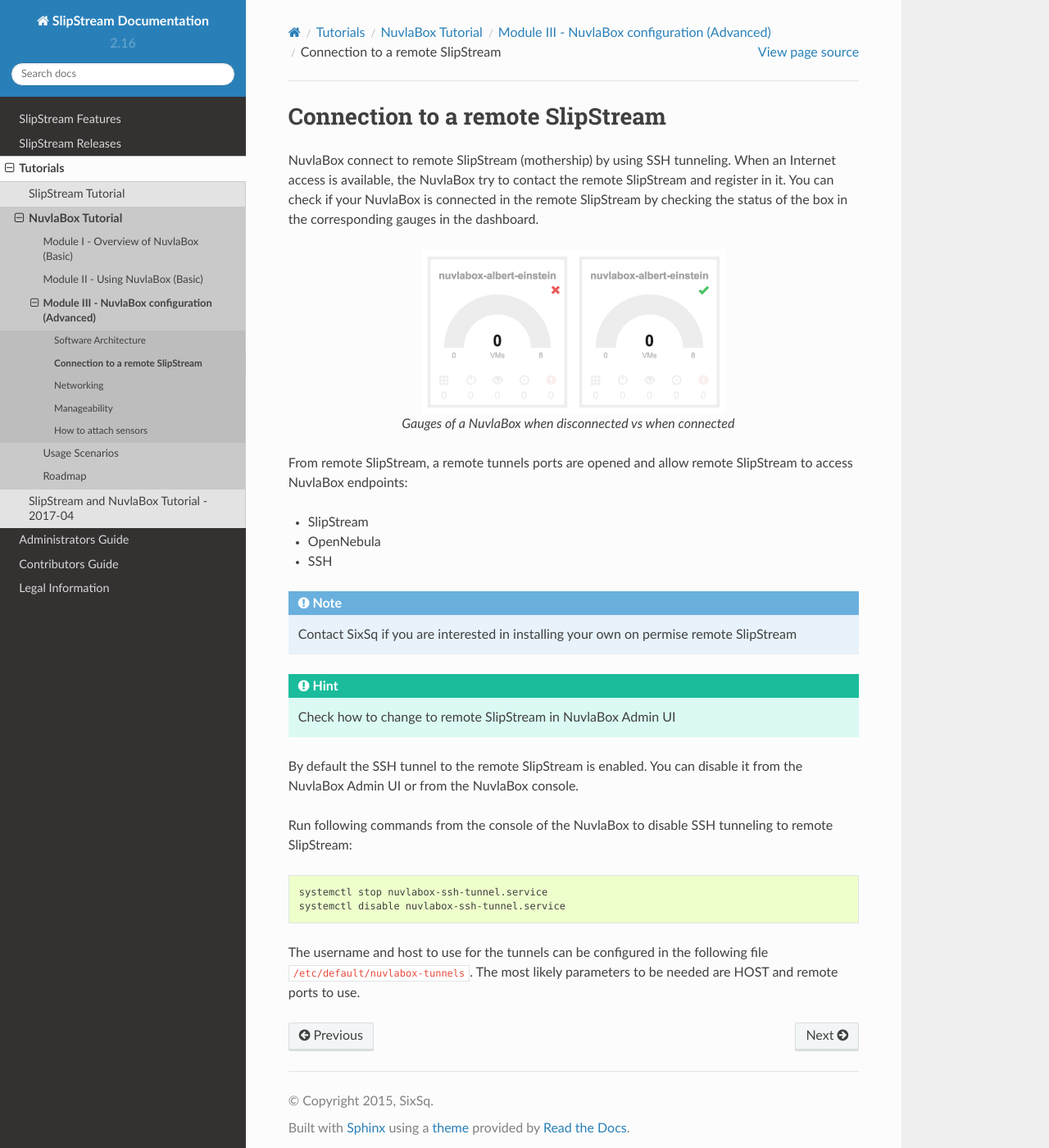
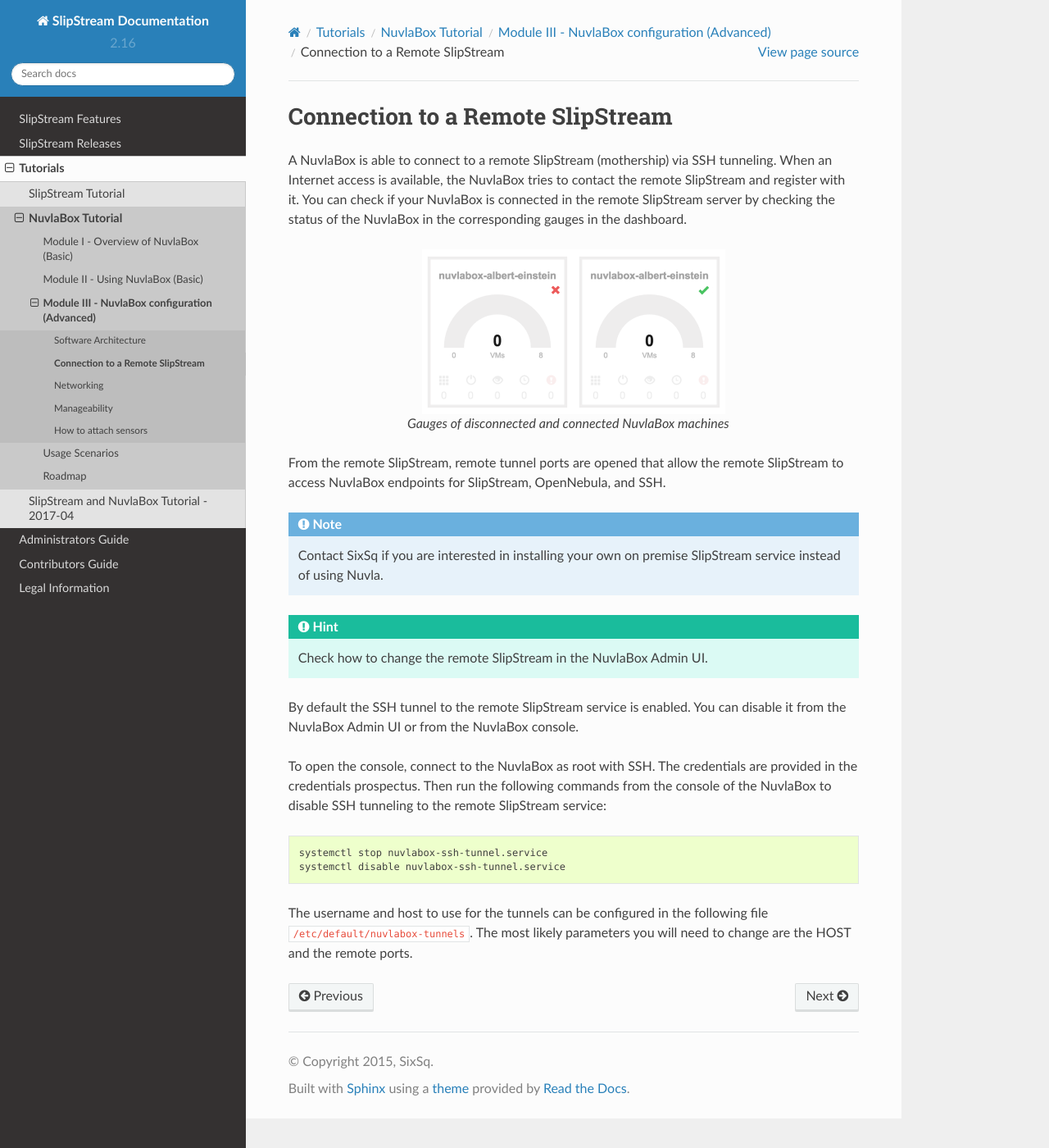
Before and after one commit to slipstream/SlipStreamDocumentation, a Sphinx documentation site: the page built from docs/tutorials/nb/remote-ss.rst, in a window 1280 px wide and 1400 px high. Shown: the whole window at 82% size. Built offline with Sphinx 7.4.7 and the Read the Docs theme 2.0.0, drawn with Linux system fonts in a browser that asks for light colours.

Commit message:
english, formatting changes

```diff
--- a/docs/tutorials/nb/remote-ss.rst
+++ b/docs/tutorials/nb/remote-ss.rst
@@ -1,30 +1,37 @@
-Connection to a remote SlipStream
+Connection to a Remote SlipStream
 =================================
 
-NuvlaBox connect to remote SlipStream (mothership) by using SSH tunneling.
-When an Internet access is available, the NuvlaBox try to contact the remote SlipStream and register in it.
-You can check if your NuvlaBox is connected in the remote SlipStream by checking the status of the box in the corresponding gauges in the dashboard.
+A NuvlaBox is able to connect to a remote SlipStream (mothership) via
+SSH tunneling.  When an Internet access is available, the NuvlaBox
+tries to contact the remote SlipStream and register with it.  You can
+check if your NuvlaBox is connected in the remote SlipStream server by
+checking the status of the NuvlaBox in the corresponding gauges in the
+dashboard.
 
 .. figure:: images/gauges-nb-states.png
    :scale: 50 %
    :align: center
 
-   Gauges of a NuvlaBox when disconnected vs when connected
+   Gauges of disconnected and connected NuvlaBox machines
 
-From remote SlipStream, a remote tunnels ports are opened and allow remote SlipStream to access NuvlaBox endpoints:
+From the remote SlipStream, remote tunnel ports are opened that allow
+the remote SlipStream to access NuvlaBox endpoints for SlipStream,
+OpenNebula, and SSH.
 
-- SlipStream
-- OpenNebula
-- SSH
+.. NOTE:: Contact SixSq if you are interested in installing your own
+          on premise SlipStream service instead of using Nuvla.
 
-.. NOTE:: Contact SixSq if you are interested in installing your own on permise remote SlipStream
+.. HINT:: Check how to change the remote SlipStream in the NuvlaBox
+          Admin UI.
 
-.. HINT:: Check how to change to remote SlipStream in NuvlaBox Admin UI
+By default the SSH tunnel to the remote SlipStream service is enabled.
+You can disable it from the NuvlaBox Admin UI or from the NuvlaBox
+console.
 
-By default the SSH tunnel to the remote SlipStream is enabled.
-You can disable it from the NuvlaBox Admin UI or from the NuvlaBox console.
-
-Run following commands from the console of the NuvlaBox to disable SSH tunneling to remote SlipStream:
+To open the console, connect to the NuvlaBox as root with SSH.  The
+credentials are provided in the credentials prospectus. Then run
+the following commands from the console of the NuvlaBox to disable SSH
+tunneling to the remote SlipStream service:
 
 .. code:: bash
 
@@ -32,5 +39,5 @@
    systemctl disable nuvlabox-ssh-tunnel.service
 
 The username and host to use for the tunnels can be configured in the
-following file ``/etc/default/nuvlabox-tunnels``.
-The most likely parameters to be needed are HOST and remote ports to use.
+following file ``/etc/default/nuvlabox-tunnels``.  The most likely
+parameters you will need to change are the HOST and the remote ports.
```
